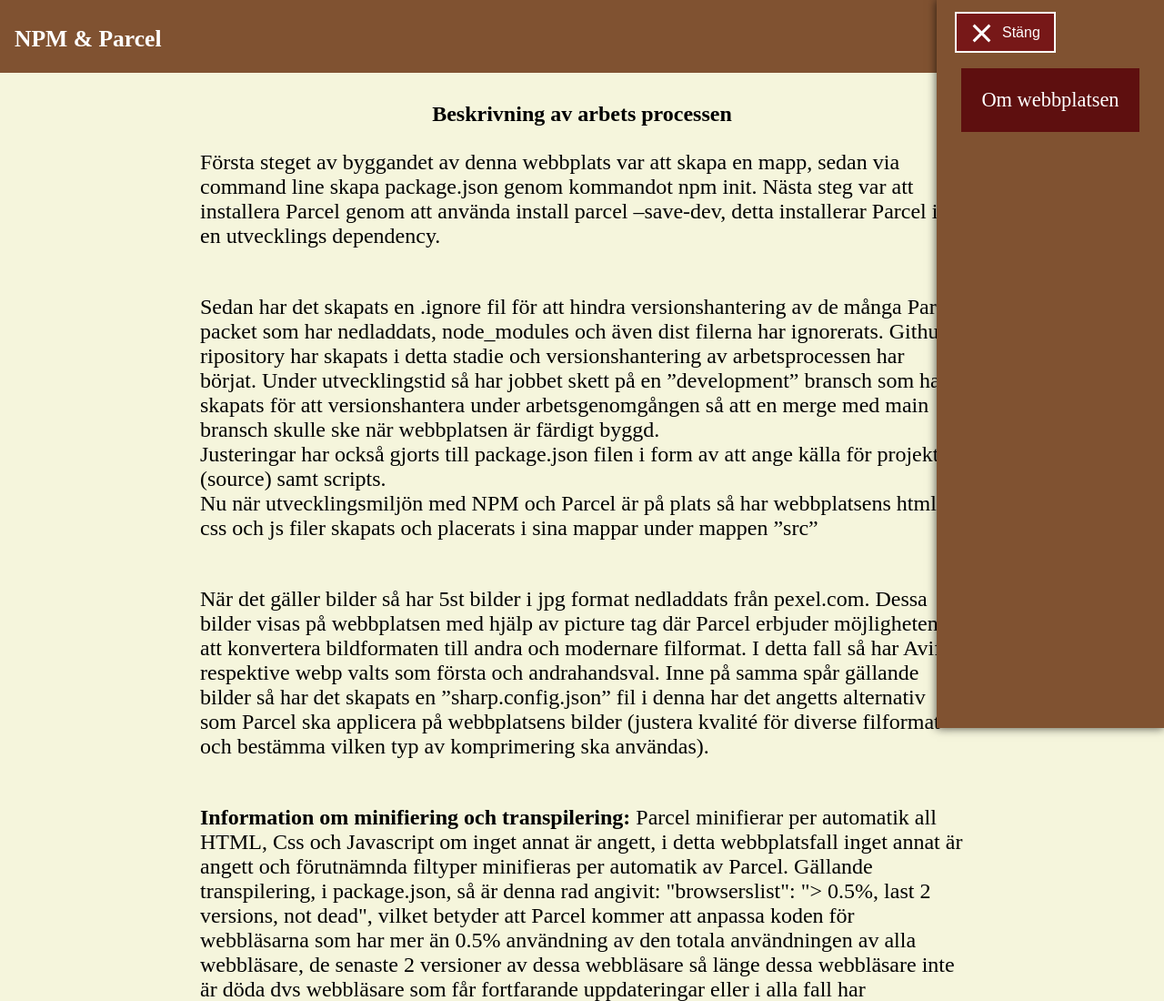
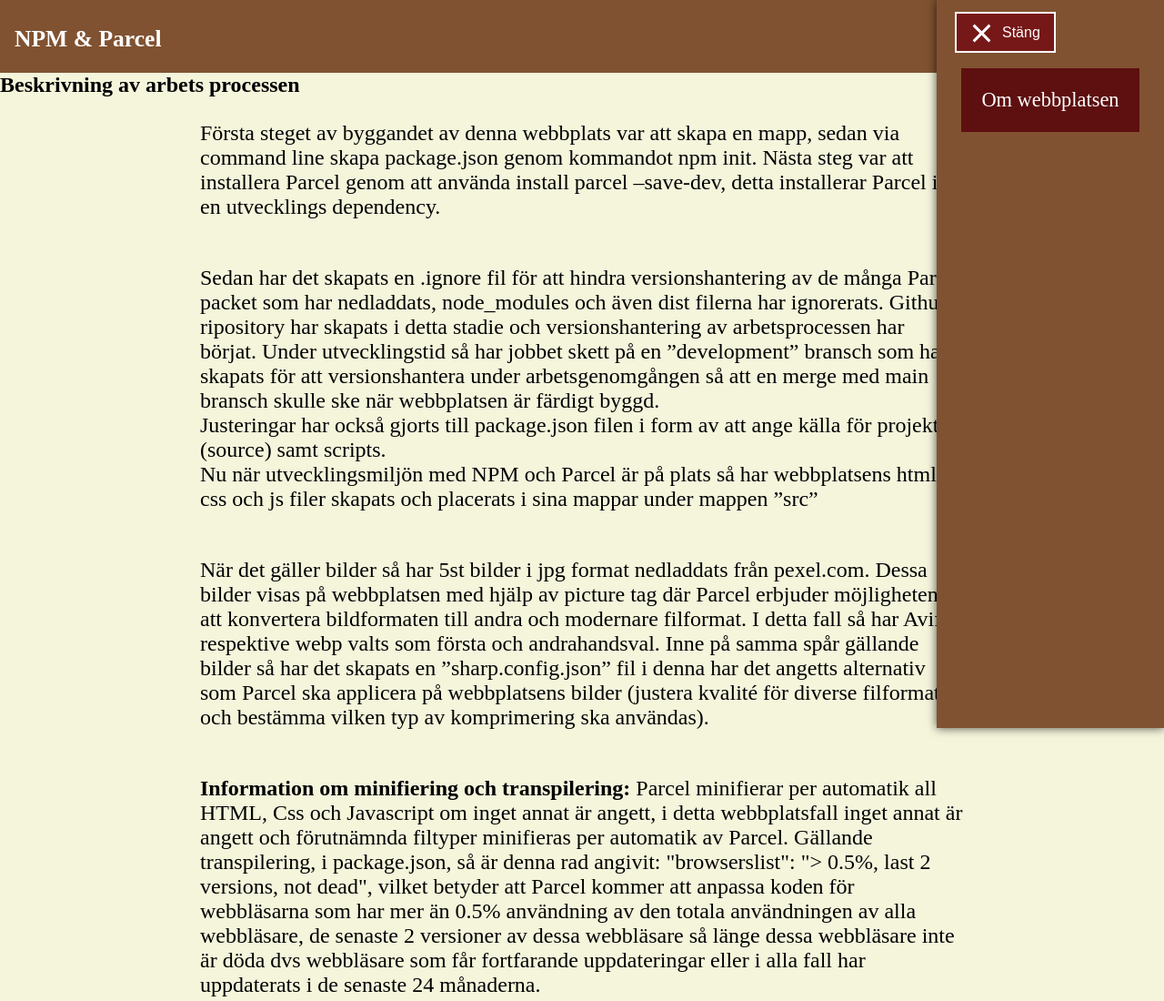
Before and after one commit to Himoazo/npmParcel, a website built with Parcel: page src/process.html in a window 1280 px wide. Shown: the top 1100 px of the page at 91% size. Built offline with nearby package versions, Linux system fonts and the light colour scheme.

Commit message:
fixat validation problem i process.html

```diff
--- a/src/process.html
+++ b/src/process.html
@@ -40,8 +40,9 @@
         </nav>
     </header>
     <main>
+
         <article id="process">
-            <h1>Beskrivning av arbets processen</h1>
+            <h2>Beskrivning av arbets processen</h2>
              <p class="processP">
             Första steget av byggandet av denna webbplats var att skapa en mapp, sedan via command line skapa package.json genom kommandot npm init.
             Nästa steg var att installera Parcel genom att använda install parcel –save-dev, detta installerar Parcel i en utvecklings dependency. </p>
```
